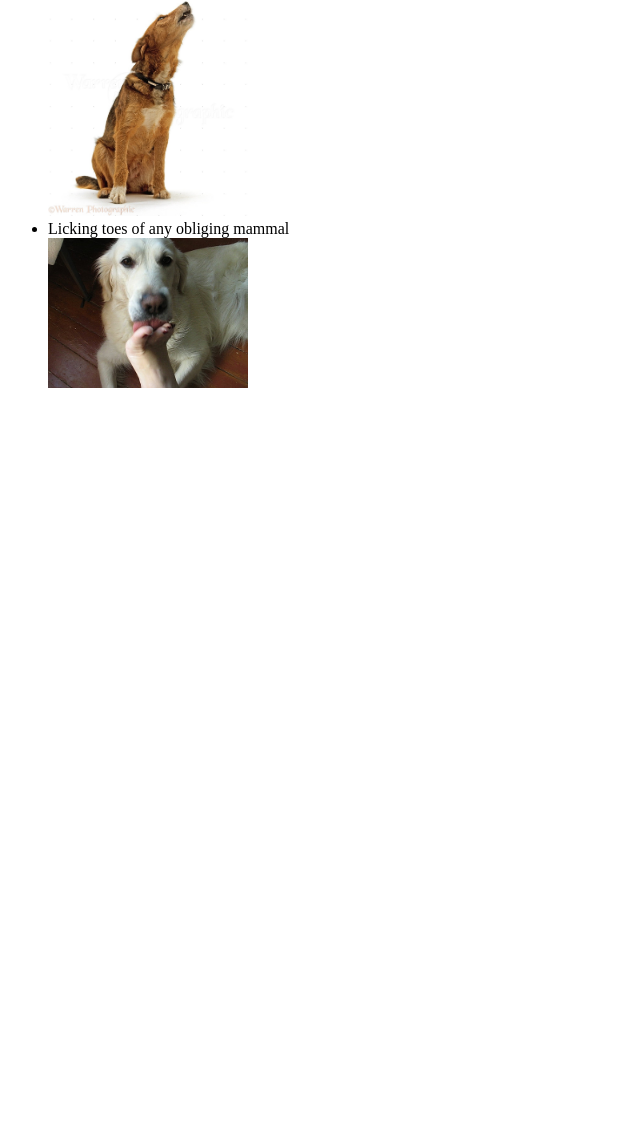
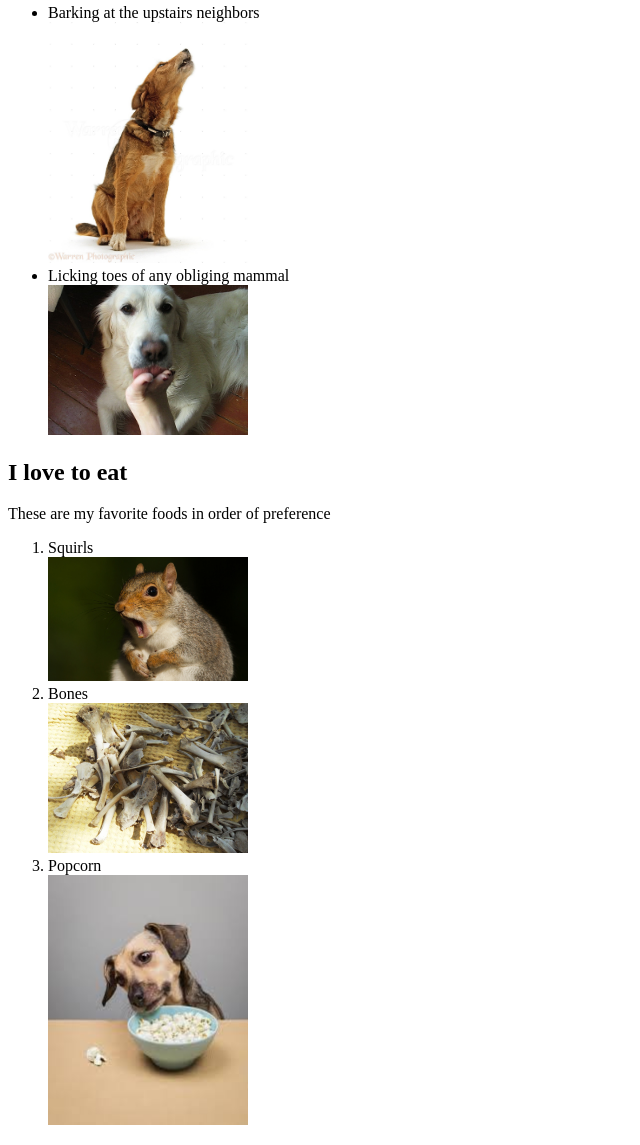
Before and after one commit to bryantwang1/Mary-Padogo-s-Blog, a plain HTML site: page MaryPadogo-Blog.html in a window 1280 px wide. Shown: the part 291-1436 px from the top of the page, without its empty margins (0-640 px from the left). Before the commit the page ends 800 px from the top, so only its background shows below. Drawn offline with Linux system fonts and the light colour scheme.

Commit message:
Adds favorite foods, photos and fix formatting

```diff
--- a/MaryPadogo-Blog.html
+++ b/MaryPadogo-Blog.html
@@ -4,7 +4,8 @@
   <title>Mary Padogo's Blog</title>
   </head>
   <body>
-    <h1>A life of leisure</h1>
+    <h1>My name is Mary Padogo and this is my story</h1>
+    <h2> I lead a life of leisure</h2>
     <p>These are my favorite leisure activities:</p>
     <ul>
       <li>Pulling out my fur</li>
@@ -14,6 +15,17 @@
       <li>Licking toes of any obliging mammal</li>
       <img src="img/dog-toes.jpg" alt="Picture of a dog licking toes." width="200">
     </ul>
-</body>
+    <h2>I love to eat</h2>
+    <p>These are my favorite foods in order of preference</p>
+      <ol>
+        <li>Squirls</li>
+        <img src="img/squirrel.jpg" alt="A picture of a frightened squirrel" width="200">
+        <li>Bones</li>
+        <img src="img/bones.jpg" alt="A picture of a pile of bones" width="200">
+        <li>Popcorn</li>
+        <img src="img/popcorn.jpg" alt="A picture of a dog eating popcorn" width="200">
+      </ol>
+
+  </body>
 
 </html>
```
Also changed, not shown: img/bones.JPG (added), img/popcorn.jpg (added), img/squirrel.jpg (added).
